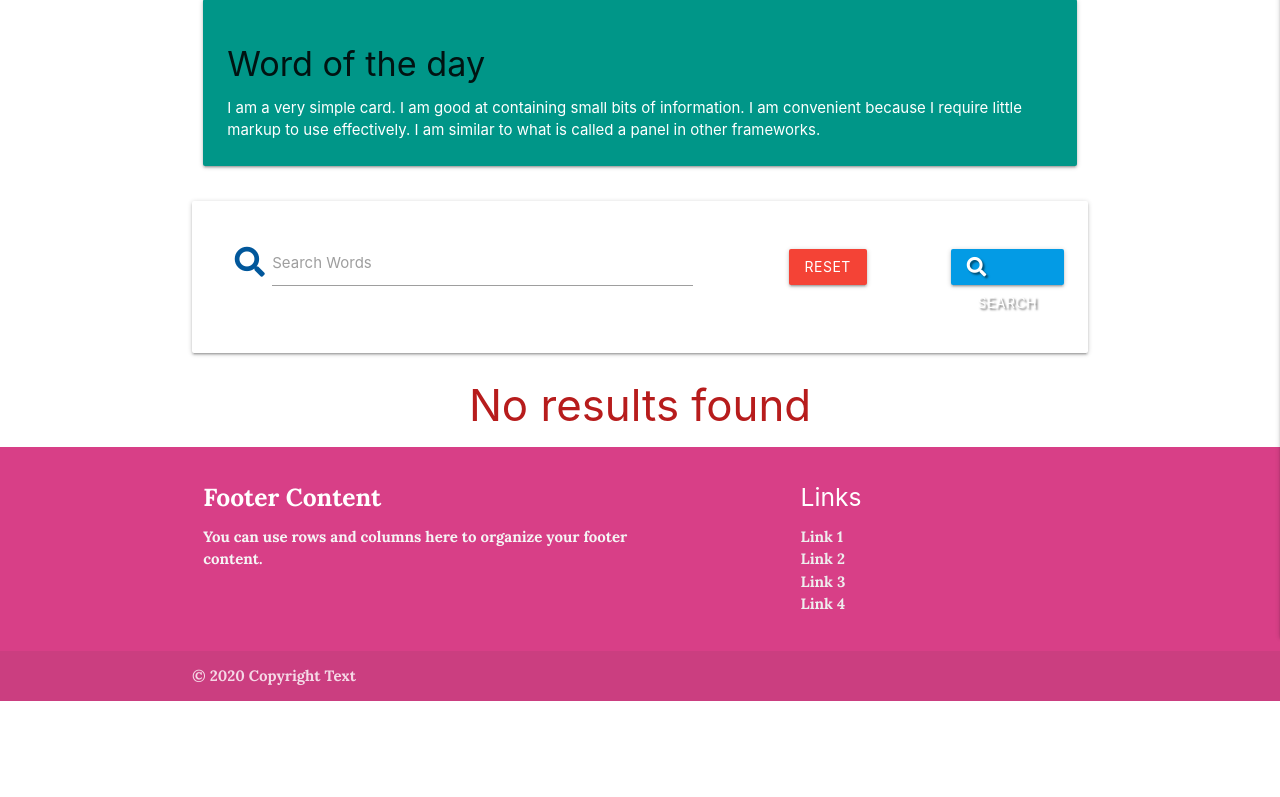
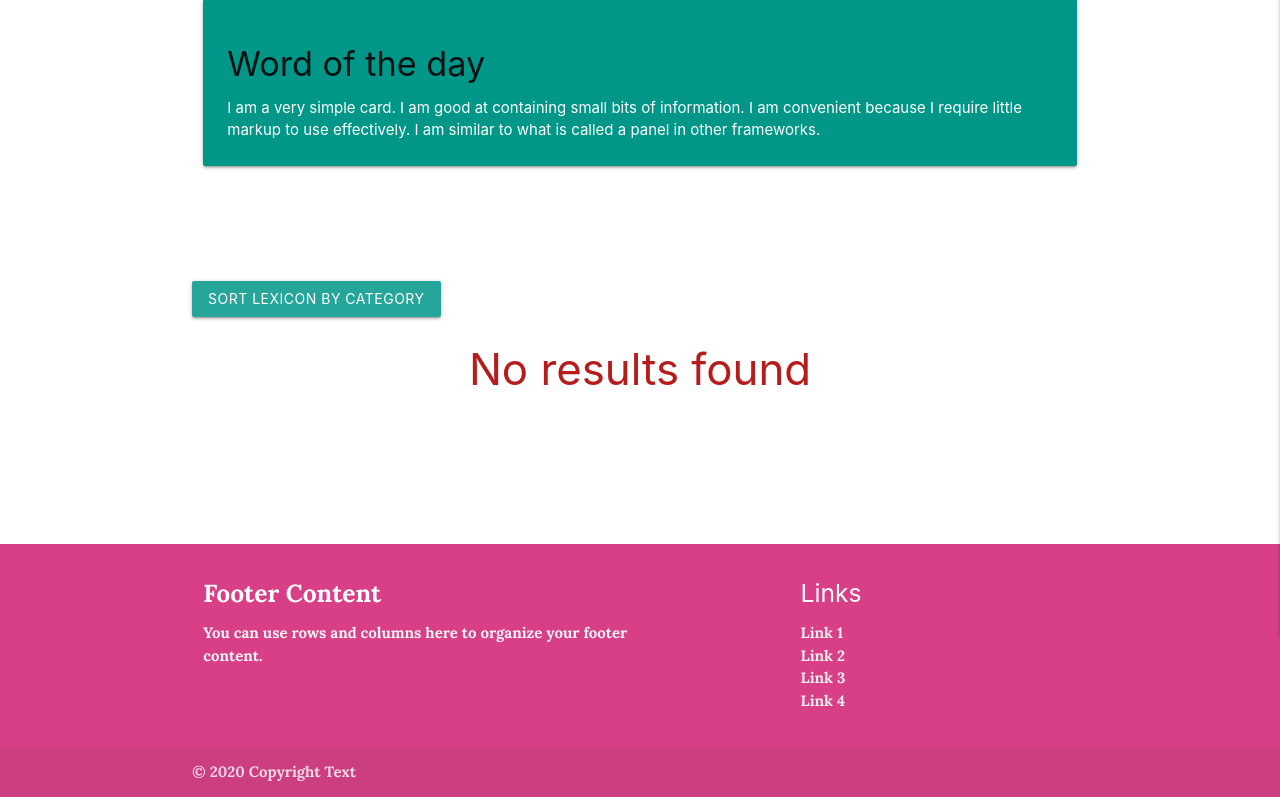
Before and after one commit to Code-Institute-Submissions/Conors-Lexicon, a Flask app: page / in a window 1280 px wide. Shown: the part 223-1020 px from the top of the page. Before the commit the page ends 924 px from the top, so only its background shows below. Run offline with Flask 2, Linux system fonts and the light colour scheme; data that the repository does not hold is empty; some libraries are stand-ins or nearby versions.

Commit message:
improved margins in base.html, added a basic sort button without functionality and also improved email input in register

```diff
--- a/app.py
+++ b/app.py
@@ -49,7 +49,10 @@ def register():
             return redirect(url_for("register"))
 
         register = {
+            "name": request.form.get("name").lower(),
             "username": request.form.get("username").lower(),
+            "email": request.form.get("email").lower(),
+
             "password": generate_password_hash(request.form.get("password"))
         }
         mongo.db.users.insert_one(register)
--- a/static/css/style.css
+++ b/static/css/style.css
@@ -53,9 +53,11 @@
     padding-bottom:15px;
 }
 
-
 .mt-15 {
     margin-top:15px;
+}
+.mb-100 {
+    margin-bottom:100px;
 }
 /* navbar */
 
--- a/static/js/script.js
+++ b/static/js/script.js
@@ -14,6 +14,8 @@ $(document).ready(function () {
 
 
 });
+
+ $('.dropdown-trigger').dropdown();
 
 $(document).ready(function(){
 $(".ico").addClass("fa-minus blink rotate");
--- a/templates/base.html
+++ b/templates/base.html
@@ -14,7 +14,7 @@
    <body>
       <header>
       <div class="navbar-fixed ">
-         <nav class="nav-center nav-extended">
+         <nav class="nav-center nav-extended ">
             <div class="nav-wrapper padding rose">
             <div class="row top-nav-margin">
             <div class="col m6 offset-m3 l3">
@@ -89,7 +89,7 @@
       <script src="https://cdnjs.cloudflare.com/ajax/libs/materialize/1.0.0/js/materialize.min.js"></script>
       <script src="{{ url_for('static', filename='js/script.js') }}"></script>
 
-      <footer class="page-footer rose">
+      <footer class="page-footer rose mt-150">
           <div class="container">
             <div class="row">
               <div class="col l6 s12">
--- a/templates/index.html
+++ b/templates/index.html
@@ -1,7 +1,7 @@
 {% extends "base.html" %}
 {% block content %}
 
-  <div class="row">
+  <div class="row mb-100">
     <div class="col s12">
       <div class="card-panel teal mt-word-of-day">
       <h4>Word of the day</h4>
@@ -12,23 +12,19 @@
     </div>
   </div>
 
-<div class="row card-panel lighten-5">
-   <form action="{{ url_for('search')}}" method="post" class="col s12">
-      <div class="row valign-wrapper center-align">
-         <div class="input-field col s12 m8">
-            <i class="fas fa-search prefix light-blue-text text-darken-4"></i>
-            <input type="text" name="query" id="query" minlength="3" class="validate" required>
-            <label for="query">Search Words</label>
-         </div>
-         <div class="col s12 m4">
-            <a href="{{ url_for('get_dictionary') }}" class="red btn">Reset</a>
-         </div>
-         <button type="submit" class="light-blue btn darken-1 text-shadow">
-         <i class="fas fa-search left"></i>Search
-         </button>
-      </div>
-   </form>
-</div>
+  <a class='dropdown-trigger btn' href='#' data-target='dropdown1'>Sort Lexicon by Category</a>
+
+  <!-- Dropdown Structure -->
+  <ul id='dropdown1' class='dropdown-content'>
+    <li><a href="#!">Acronym</a></li>
+    <li><a href="#!">adjective</a></li>
+    <li><a href="#!">idiom</a></li>
+    <li><a href="#!">noun</a></li>
+    <li><a href="#!">proverb</a></li>
+    <li><a href="#!">verb</a></li>
+  </ul>
+
+
 {% if words|length > 0 %}
 {% for word in words %}
 <ul class="collapsible">
@@ -37,14 +33,16 @@
          <i class="material-icons"></i>
          <strong>{{ word.word_name }}</strong>
          {% if session.user|lower == word.created_by|lower %}
+
          <a href="{{ url_for('delete_word', word_id=word._id) }}" class="btn-small light-blue lighten-1">Delete</a>
          <div class="s2 offset-10"><a href="{{ url_for('update_word', word_id=word._id) }}" class="btn-small light-blue lighten-1">Edit</a></div>
+
          {% endif %}
       </div>
       <div class="collapsible-body">
-         <p>{{ word.word_definition }}</p>
-         <p>{{ word.word_in_sentence }}</p>
-         <p>{{ word.tags }}</p>
+         <p>Definition: {{ word.word_definition }}</p>
+         <p>Word in sentence: {{ word.word_in_sentence }}</p>
+         <p>Associated Hashtags: {{ word.tags }}</p>
          <p><em>by: {{ word.created_by }}</em></p>
       </div>
    </li>
--- a/templates/profile.html
+++ b/templates/profile.html
@@ -5,6 +5,8 @@
       <div class="card-panel">
          <h3 class="center-align light-blue-text text-darken 4">
             {{ username }}'s Profile
+            {{ name }}
+            {{ email }}
          </h3>
       </div>
    </div>
```
Also changed, not shown: templates/add_word.html (+4 -4 lines), templates/register.html (+38 -0 lines), README.md.
